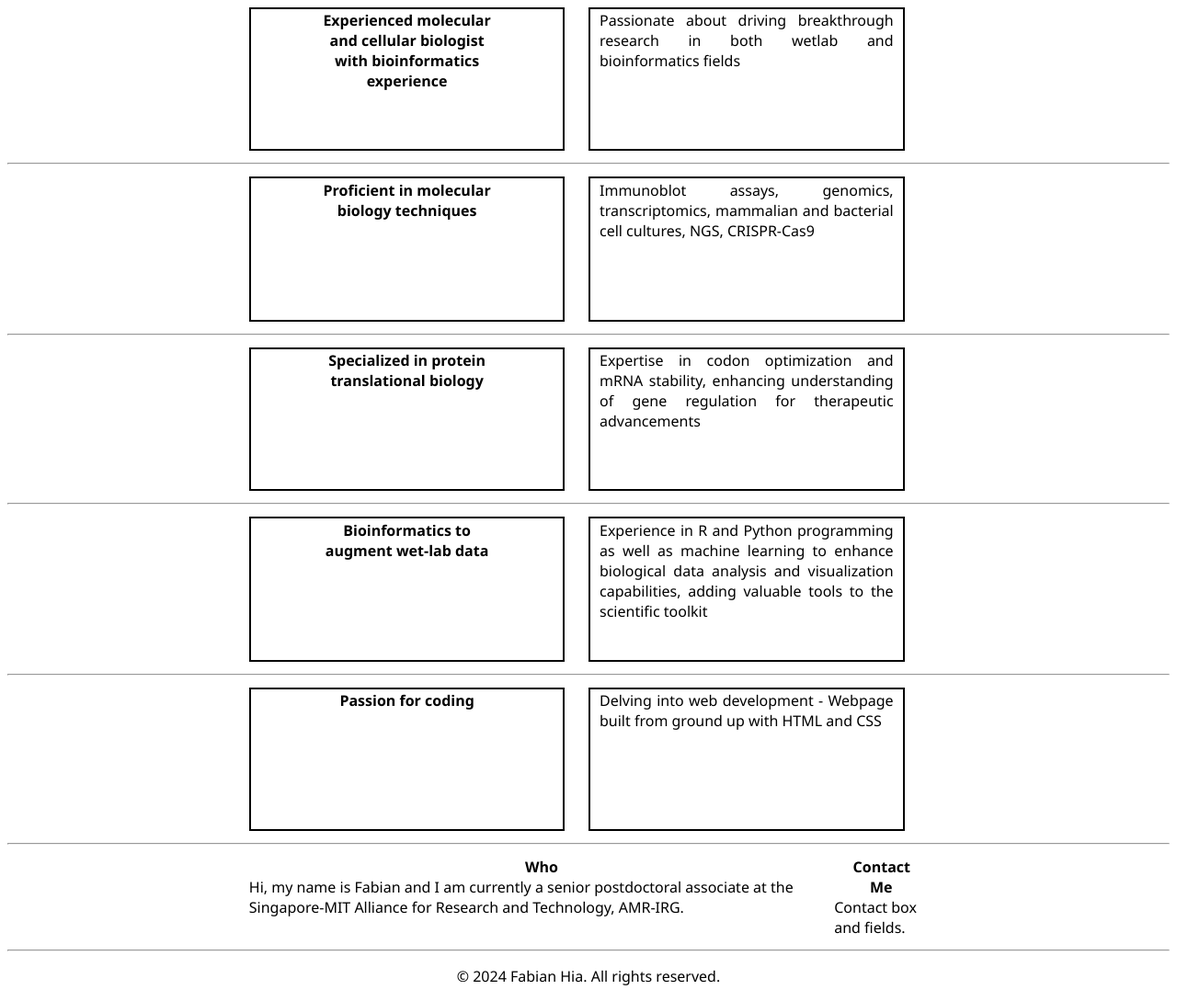
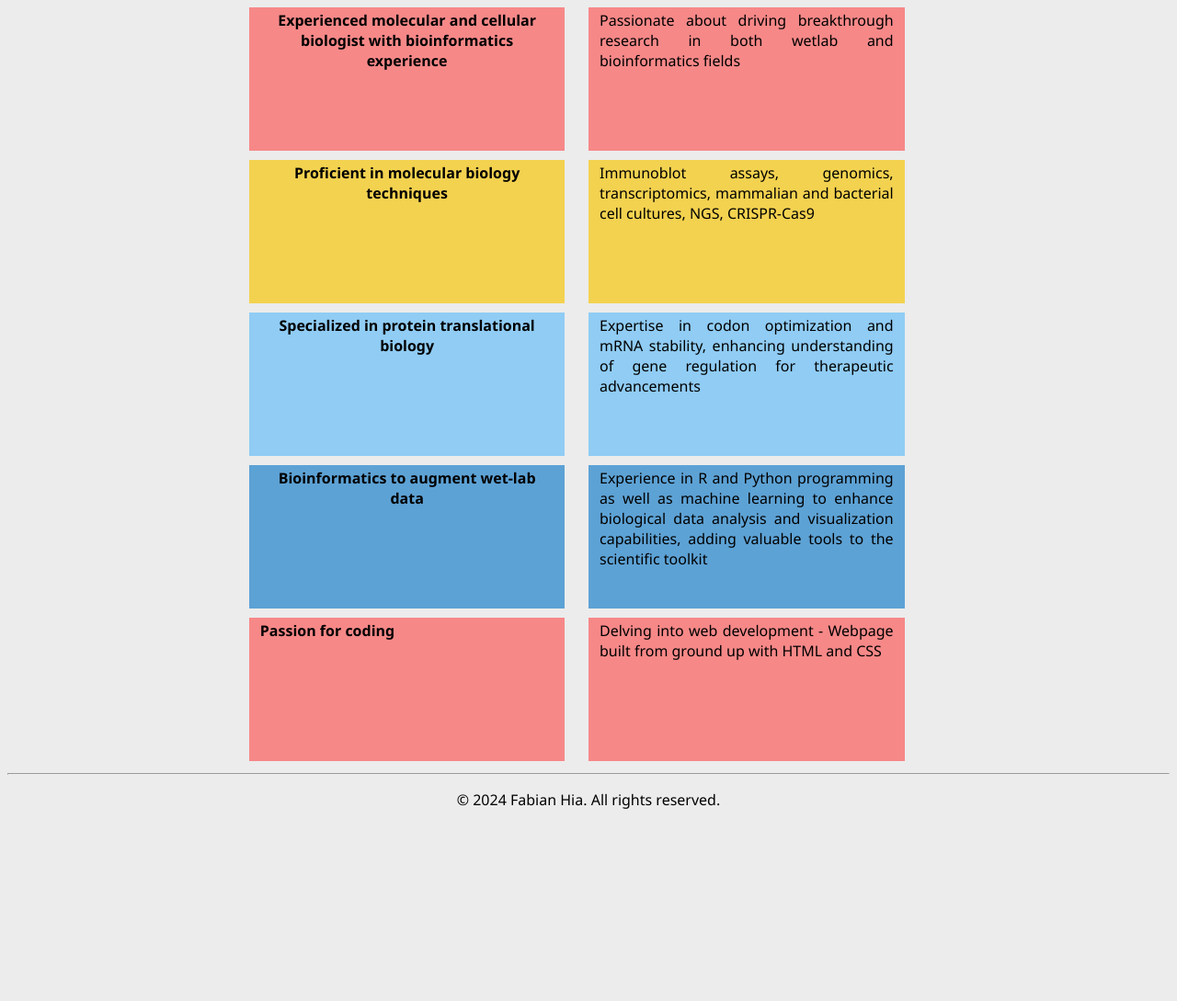
Before and after one commit to fabian-hia/Portfolio, a plain HTML site: page index.html in a window 1280 px wide. Shown: the part 145-1234 px from the top of the page at 92% size. After the commit the page ends 1042 px from the top, so only its background shows below. Drawn offline with Linux system fonts and the light colour scheme.

Commit message:
Add files via upload
Added colors to index

```diff
--- a/assets/css/index_styles.css
+++ b/assets/css/index_styles.css
@@ -1,24 +1,26 @@
 /* General Formatting */
 * {
-    background-color: white;
+    background-color: #ECECEC;
     font-family:'Segoe UI', Tahoma, Geneva, Verdana, sans-serif;
 }
 
 /* h1 */
 h1 {
     font-size: 1.3REM;
-    border: 0px solid #8491A8;
-    padding: 10px 20px solid black;
+    border: 0px solid;
+    padding: 10px 20px solid;
     margin: 0% 20%;
     text-align: center;
 }
 
 h2 {
     font-size: 1REM;
+    background-color: #00000000;
     border: 0px solid #8491A8;
     padding: 10px 20px solid black;
     margin: 0% 20%;
     text-align: center;
+    display: table-cell;
 }
 
 /*--------------------------------------------------------------------------*/
@@ -31,27 +33,68 @@ h2 {
     margin: 0% 20%;
 }
 
-.section1, .section3,.section5 {
+.section1 {
     height: 150px;
     flex: 1; /* Each section takes up equal space */
-    border: 2px solid black; /* Border for visualization */
+    border: 2px solid #F78888; /* Border for visualization */
+    background-color: #F78888;
     padding: 1px 10px;
     margin-right: 2vw; /* Adjust the value as needed */
     text-align: justify;
 }
 
-.section2, .section4 {
+.section2 {
     height: 150px;
-    margin: auto;
     flex: 1; /* Each section takes up equal space */
-    border: 2px solid black; /* Border for visualization */
-    padding: 2px 10px;
+    border: 2px solid #F3D250; /* Border for visualization */
+    background-color: #F3D250;
+    padding: 1px 10px;
+    margin-right: 2vw; /* Adjust the value as needed */
+    text-align: justify;
+}
+
+.section3 {
+    height: 150px;
+    flex: 1; /* Each section takes up equal space */
+    border: 2px solid #90CCF4; /* Border for visualization */
+    background-color: #90CCF4;
+    padding: 1px 10px;
+    margin-right: 2vw; /* Adjust the value as needed */
+    text-align: justify;
+}
+
+.section4 {
+    height: 150px;
+    flex: 1; /* Each section takes up equal space */
+    border: 2px solid #5da2d5; /* Border for visualization */
+    background-color: #5da2d5;
+    padding: 1px 10px;
+    margin-right: 2vw; /* Adjust the value as needed */
+    text-align: justify;
+}
+
+.section5 {
+    height: 150px;
+    flex: 1; /* Each section takes up equal space */
+    border: 2px solid #F78888; /* Border for visualization */
+    background-color: #F78888;
+    padding: 1px 10px;
+    margin-right: 2vw; /* Adjust the value as needed */
+    text-align: justify;
+}
+
+.section6 {
+    height: 150px;
+    flex: 1; /* Each section takes up equal space */
+    border: 2px solid #00000000; /* Border for visualization */
+    background-color: #00000000;
+    padding: 1px 10px;
     margin-right: 2vw; /* Adjust the value as needed */
     text-align: justify;
 }
 
 /* Ensure the last section doesn't have margin on the right */
-.section:last-child {
+.section6:last-child {
     margin-right: 0;
 }
 
--- a/index.html
+++ b/index.html
@@ -34,7 +34,6 @@
         </div>
     </div>
 
-    <hr />
 
     <div class="container">
         <div class="section2">
@@ -47,7 +46,6 @@
         </div>
     </div>
 
-    <hr />
 
     <div class="container">
         <div class="section3">
@@ -60,8 +58,6 @@
         </div>
     </div>
 
-    <hr />
-
     <div class="container">
         <div class="section4">
             <h2>
@@ -73,7 +69,6 @@
         </div>
     </div>
 
-    <hr />
     <div class="container">
         <div class="section5">
             <h2>
@@ -87,25 +82,6 @@
 
     <hr />
 
-    <div class="container">
-        <div class="section">
-            <h2>
-                Who
-            </h2>
-            Hi, my name is Fabian and I am currently a senior postdoctoral associate at the Singapore-MIT Alliance for Research and Technology, AMR-IRG.
-        </div>
-        <div class="section">
-            <h2>
-                Contact Me
-            </h2>
-            Contact box and fields.
-
-        </div>
-
-    </div>
-
-    <hr />
-
     <footer>
         <p>© 2024 Fabian Hia. All rights reserved.</p>
     </footer>
```
